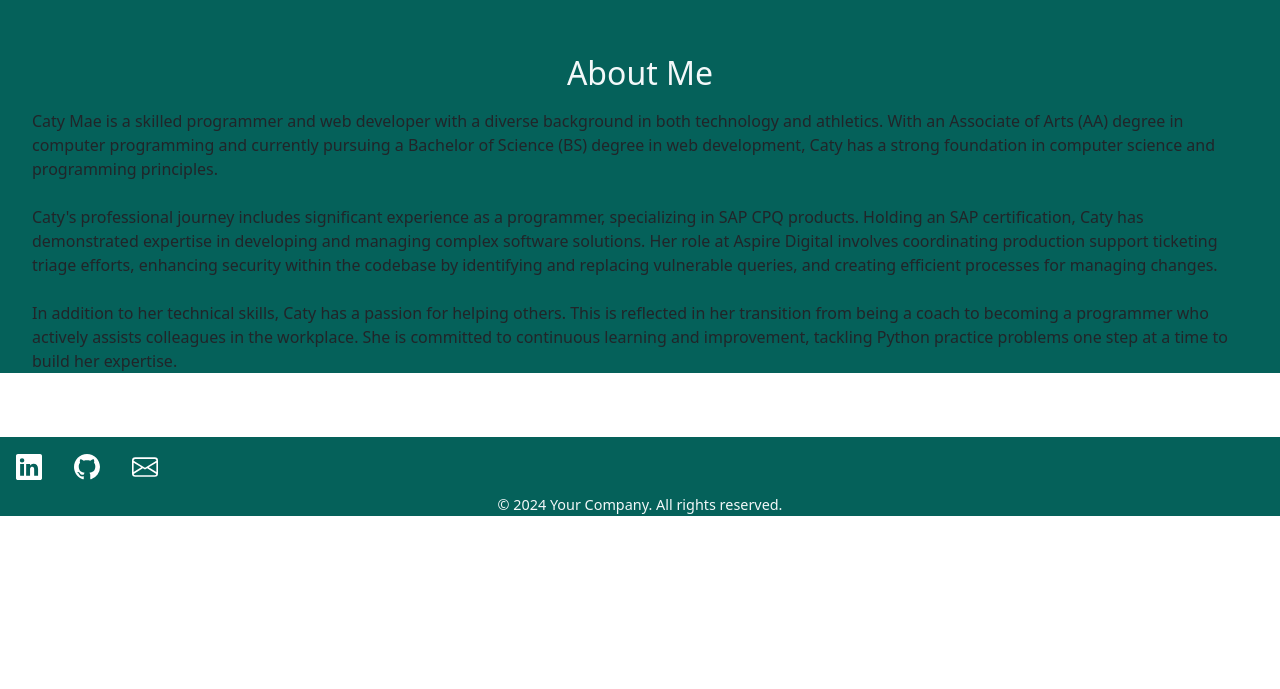
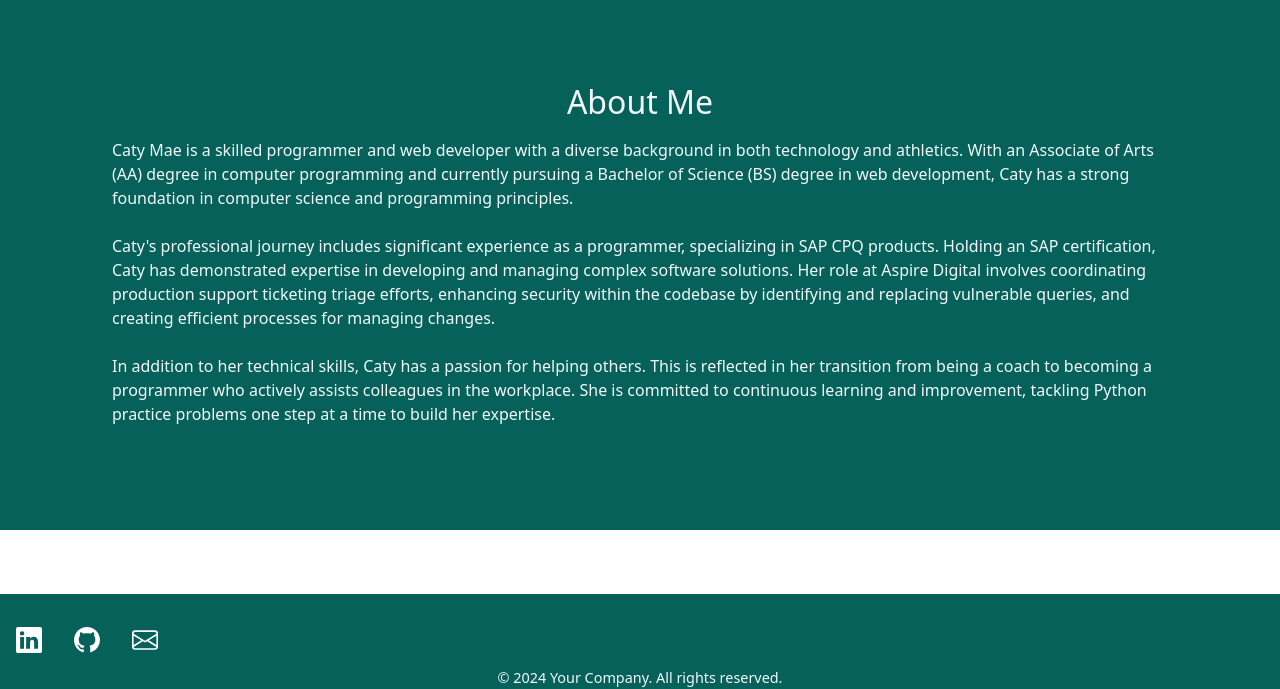
Before and after one commit to Caty1121/caty1121.github.io, a React (Create React App) app: page /about in a window 1280 px wide. Shown: the part 1096-1785 px from the top of the page. Before the commit the page ends 1612 px from the top, so only its background shows below. Built offline with nearby package versions, Linux system fonts and the light colour scheme.

Commit message:
adjusted over-ride issues

```diff
--- a/src/components/Footer.css
+++ b/src/components/Footer.css
@@ -1,13 +1,12 @@
 footer {
     background-color: #05615a;
     color: #fff;
-    padding: 1em 0;
+    padding: 3em 0;
     position: relative;
     width: 100%;
     bottom: 0;
     text-align: center;
     margin-top: 5%;
-
   }
 
   .footer-content {
@@ -15,7 +14,7 @@ footer {
     justify-content: space-between;
     align-items: center;
     padding: 0 1em;
-    padding-top: 1em;
+    padding-top: 2em;
   }
 
   .social-media {
--- a/src/components/Header.css
+++ b/src/components/Header.css
@@ -68,7 +68,7 @@ header {
   }
 
   .site {
-    padding: 14em 0;
+    padding: 12em 0;
     text-align: center;
     background-color: #05615a;
     font-size: .8em;
--- a/src/index.css
+++ b/src/index.css
@@ -24,6 +24,6 @@ code {
 h1 {
   color: #f3f8f9;;
 }
-h3, h2 {
+h3, h2, p {
   color: #f3f8f9;
 }
--- a/src/pages/About.css
+++ b/src/pages/About.css
@@ -1,28 +1,16 @@
   #about h2 {
     margin-bottom: 1rem;
     background-color: #05615a;
-    border: none; /* Removes any border */
-    box-shadow: none; /* Removes any box shadow */
   }
-
   #about p {
     margin-bottom: 1.5rem;
     margin-left: 2rem;
     margin-right: 2rem;
     background-color: #05615a;
-    border: none; /* Removes any border */
-    box-shadow: none; /* Removes any box shadow */
   }
-
-
   #about {
     background-color: #05615a;
-    border: none; /* Removes any border */
-    box-shadow: none; /* Removes any box shadow */
+    border: none;
+    box-shadow: none;
+    padding: 5em;
   }
-
-  /* this turns the the paragrph section green but still have a header bar
-  section#about {
-    background-color: #05615a;
-  }
-    */
--- a/src/pages/Contact.css
+++ b/src/pages/Contact.css
@@ -5,6 +5,7 @@
     height:auto;
     margin: 2em;
     border-radius: 20px;
+
   }
 
   .form-box:hover{
@@ -16,6 +17,7 @@
     flex-direction: column;
     align-items: center;
     text-align: center;
+    padding-bottom: 5em;
   }
 
   .form-right, .form-left {
@@ -56,6 +58,7 @@
     width: 100%;
     max-width: 600px;
     margin: 0 auto;
+
   }
 
   #contact label {
--- a/src/pages/Home.css
+++ b/src/pages/Home.css
@@ -3,12 +3,10 @@
   padding: 20px;
   background-color: #05615a;
 }
-
 .home-title {
   font-size: 2.5rem;
   animation: fadeIn 2s ease-in;
 }
-
 .home-description {
   font-size: 1.25rem;
   animation: fadeIn 3s ease-in;
@@ -19,9 +17,7 @@
   align-items: center;
   height: 50vh;
   background-color: #05615a;
-
 }
-
 .portfolioPhotoImage {
   max-width: 100%;
   background-color: #254a5d;
@@ -30,7 +26,6 @@
   box-shadow: 0 0 10px 5px #000;
   border-radius: 20px;
 }
-
 label {
   color: orange;
 }
--- a/src/pages/Skills.css
+++ b/src/pages/Skills.css
@@ -2,19 +2,16 @@
     padding: 2rem;
     background-color: #05615a;
   }
-
   #skills ul {
     list-style: none;
     padding: 0;
   }
-
   #skills ul li {
     margin-bottom: 1rem;
   }
   h2, h3 {
   color: #f3f8f9;
   }
-
   .progress-container {
     width: 40%;
     margin-bottom: 1rem;
```
Also changed, not shown: src/pages/Projects.css (+0 -8 lines).
